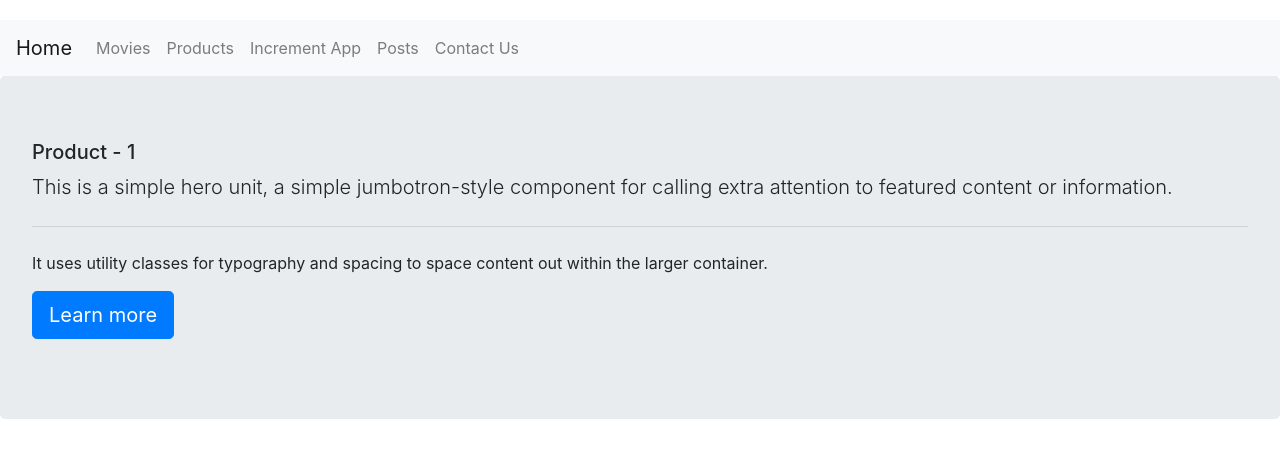
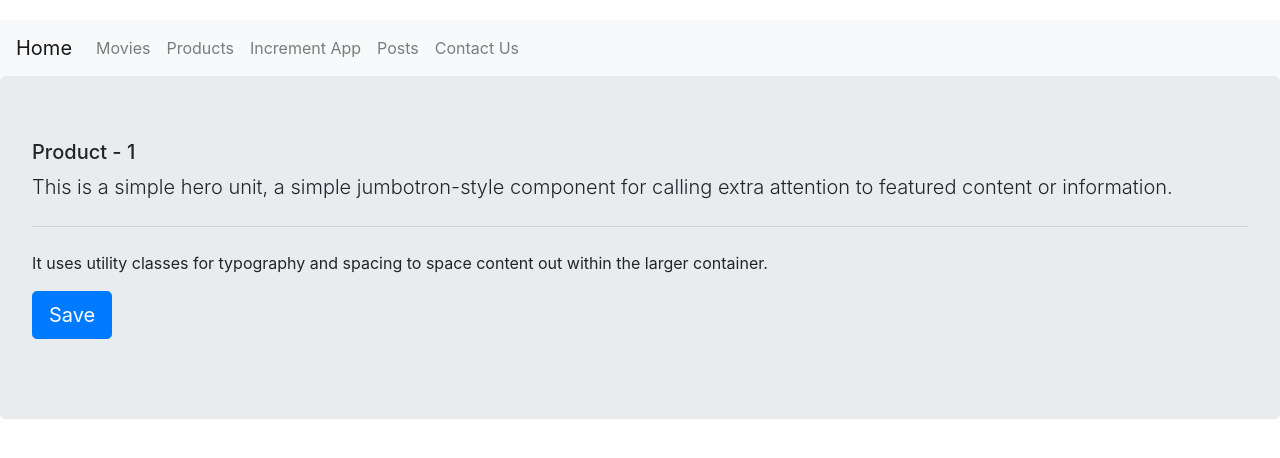
Before and after one commit to mdabutaleb/learning-react-js, a React (Create React App) app: page /products/1 in a window 1280 px wide. Shown: the top 458 px of the page. Built offline with nearby package versions, Linux system fonts and the light colour scheme.

Commit message:
Understanding redirect to list page after save a form

```diff
--- a/src/projectComponent/productDetails.jsx
+++ b/src/projectComponent/productDetails.jsx
@@ -1,6 +1,11 @@
 import React, {Component} from 'react';
 
 class ProductDetails extends Component {
+
+    handleSave = () => {
+       this.props.history.push('/products')
+    }
+
     render() {
         return (
             <div>
@@ -12,7 +17,7 @@ class ProductDetails extends Component {
                     <p>It uses utility classes for typography and spacing to space content out within the larger
                         container.</p>
                     <p className="lead">
-                        <a className="btn btn-primary btn-lg" href="#" role="button">Learn more</a>
+                        <button onClick={this.handleSave} className="btn btn-primary btn-lg" role="button">Save</button>
                     </p>
                 </div>
             </div>
```
